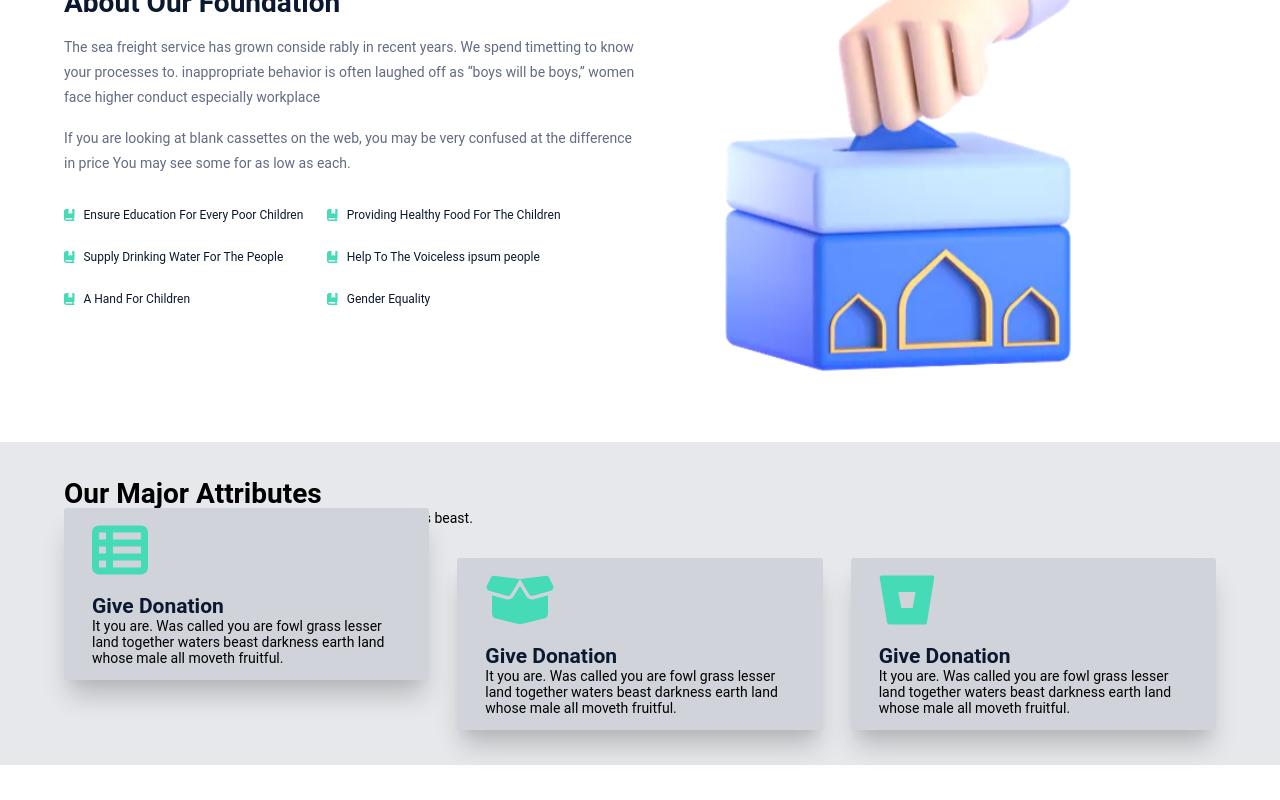
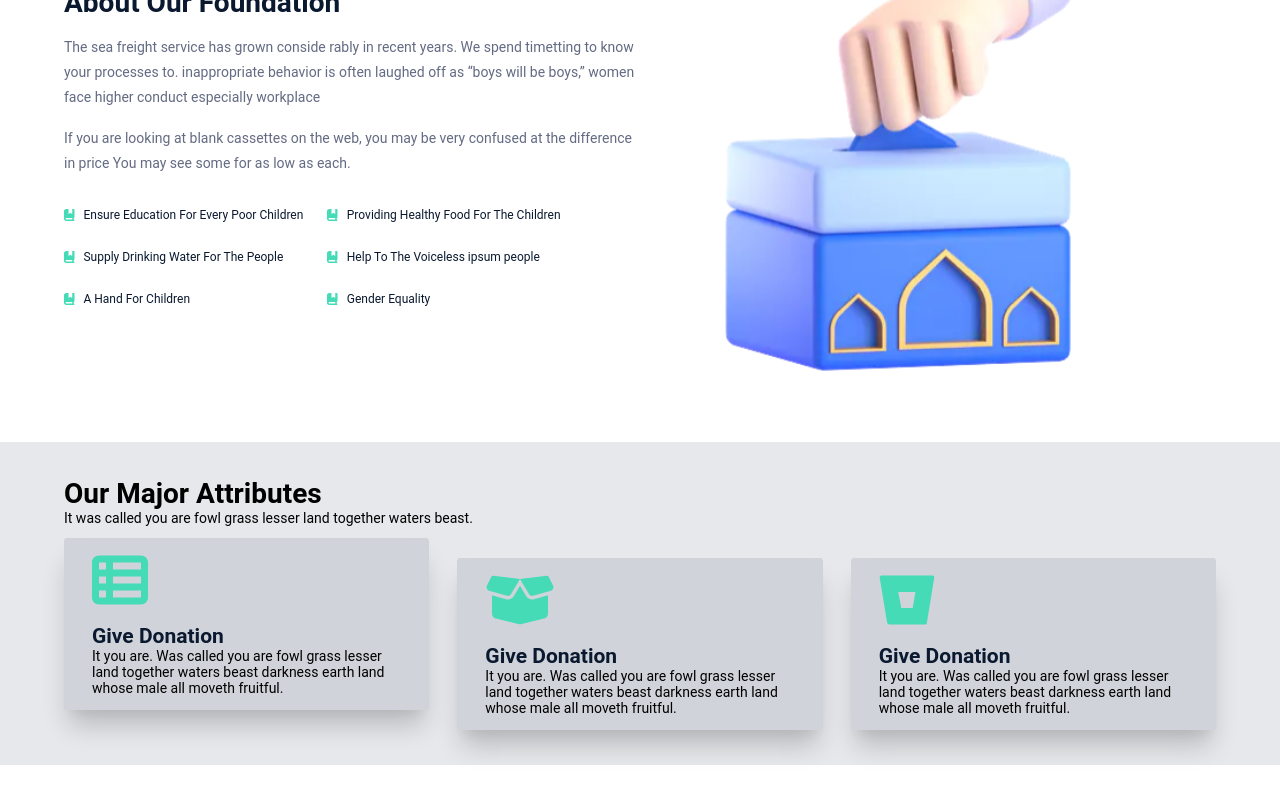
Before and after one commit to LordCodex/vitriol, a Vue app: page / in a window 1280 px wide. In both pictures the pointer is over the element 246 px from the left and 1235 px from the top of the page. Shown: the part 592-1392 px from the top of the page. Built offline with nearby package versions, Linux system fonts and the light colour scheme.

Commit message:
third commit

```diff
--- a/src/assets/css/Major.css
+++ b/src/assets/css/Major.css
@@ -37,7 +37,7 @@
 }
 
 .boxes:hover{
-    transform: translateY(-50px)
+    transform: translateY(-20px)
 }
 
 
```
